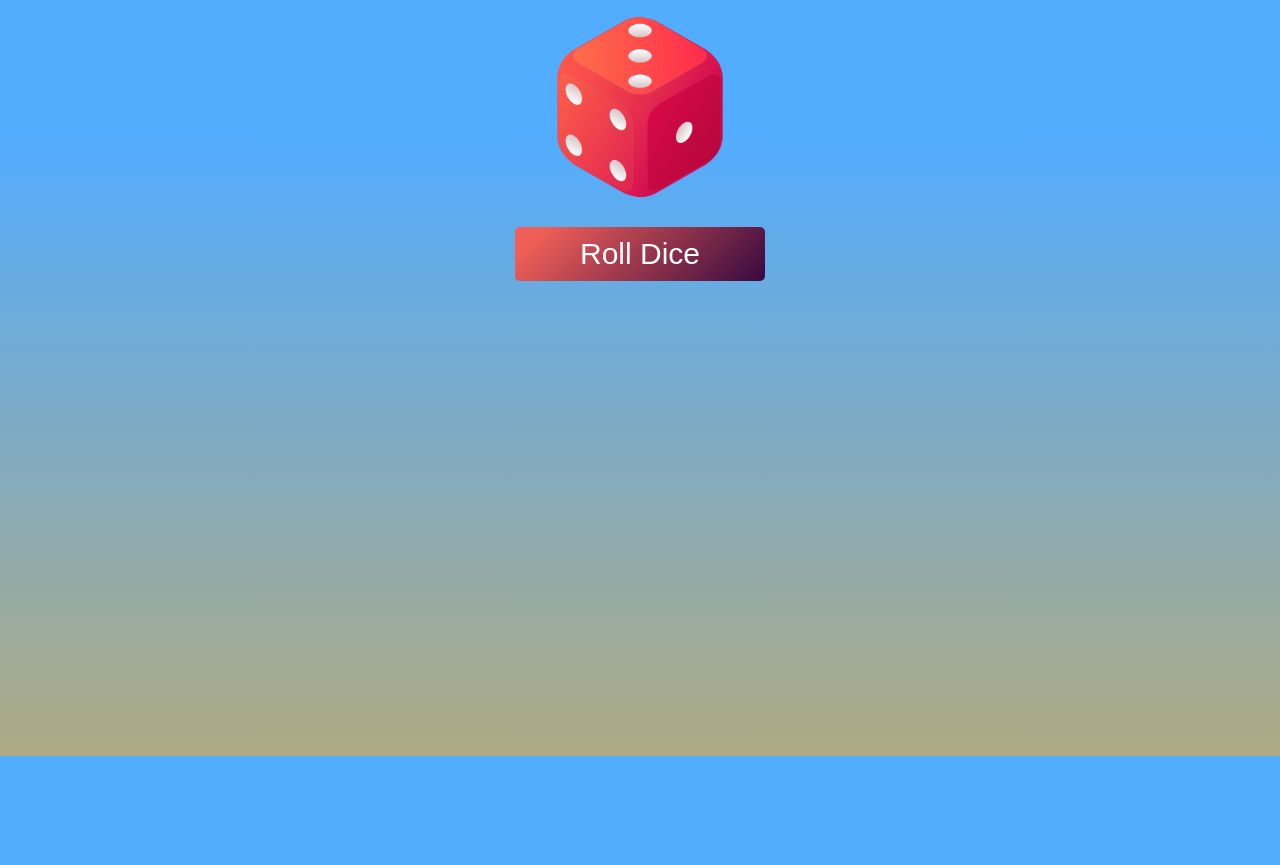
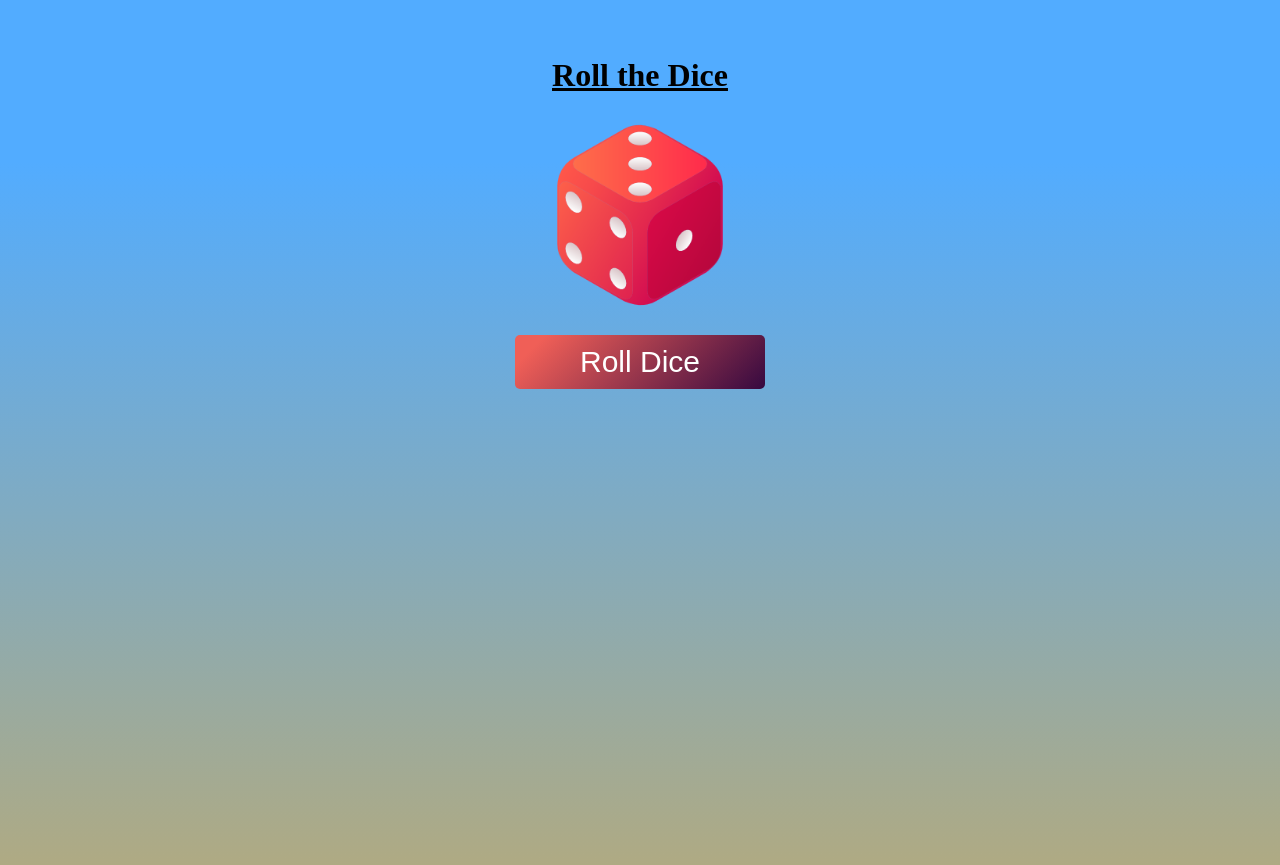
Before and after one commit to Vaibhav55072/Dice_Roller_Javascript, a plain HTML site: page index.html in a window 1280 px wide. Shown: the part 73-938 px from the top of the page. Before the commit the page ends 829 px from the top, so only its background shows below. Drawn offline with Linux system fonts and the light colour scheme.

Commit message:
Content Centerd

```diff
--- a/index.html
+++ b/index.html
@@ -14,10 +14,13 @@
             width:200px;
             height:200px;
             display: block;
-            margin: 20px auto;
+            margin: auto auto;
+
 
         }
-
+        h1{
+            margin-top: 130px;
+        }
 
         .app-title{
             text-align: center;
@@ -41,11 +44,13 @@
     </style>
 </head>
 <body>
-    <h1 class="app-title">Roll the Dice</h1>
+    <h1 class="app-title"><u>Roll the Dice</u></h1>
+    <div class="content">
 
     <img src="simple-dice.png" alt="dice" class="dice-img" id="dice-img"/>
 
     <button class="btn-roll" onclick="roll()">Roll Dice</button>
+</div>
 
 
     <script>
```
